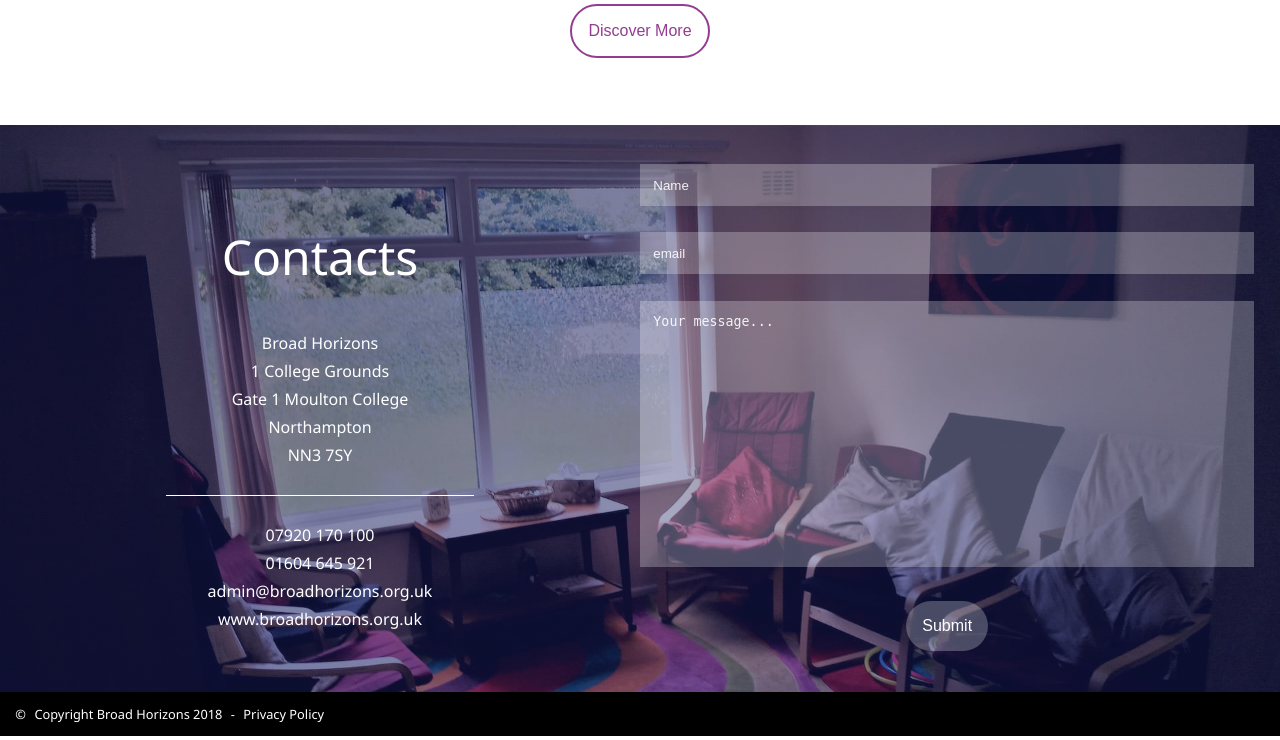
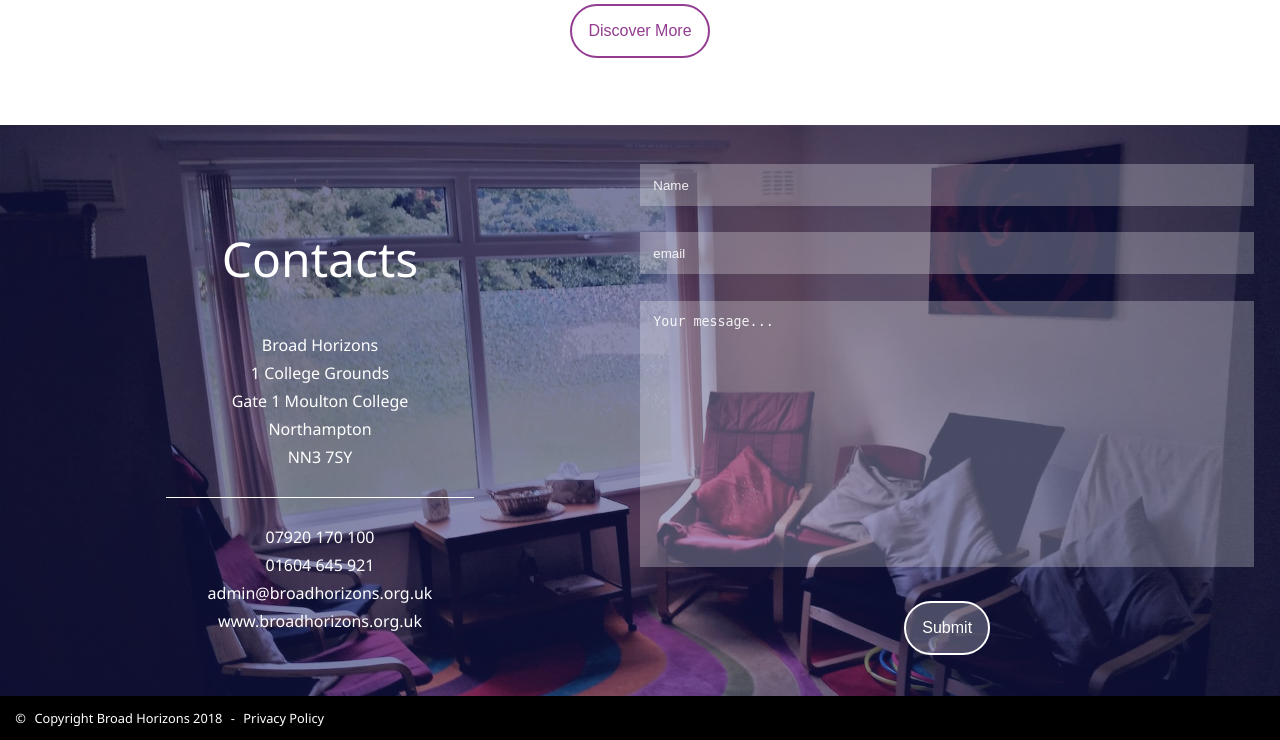
Before and after one commit to 40yostudent/tanyalecchi.com, a PHP site: page /index-wip.php in a window 1280 px wide. Shown: the part 3126-3866 px from the top of the page. Run offline with PHP 8.4, Linux system fonts and the light colour scheme.

Commit message:
button style

```diff
--- a/index-wip.php
+++ b/index-wip.php
@@ -1,7 +1,7 @@
 <?php
 if(isset($_POST['submit'])){
-    $to = "support@qmill.eu"; // this is your Email address
-    $from = $_POST['email']; // this is the sender's Email address
+    $to = "support@qmill.eu";
+    $from = $_POST['email'];
     $name = $_POST['name'];
     $message = $_POST['message'];
 
--- a/styles.css
+++ b/styles.css
@@ -562,11 +562,13 @@ form > button {
 
     padding: 1em;
     margin: 1em 0;
-    border: none;
+    border: 2px solid var(--bianco);
 
     border-radius: 4em;
 
     font-size: 12pt;
+
+    text-transform: capitalize;
 }
 
 #form {
```
